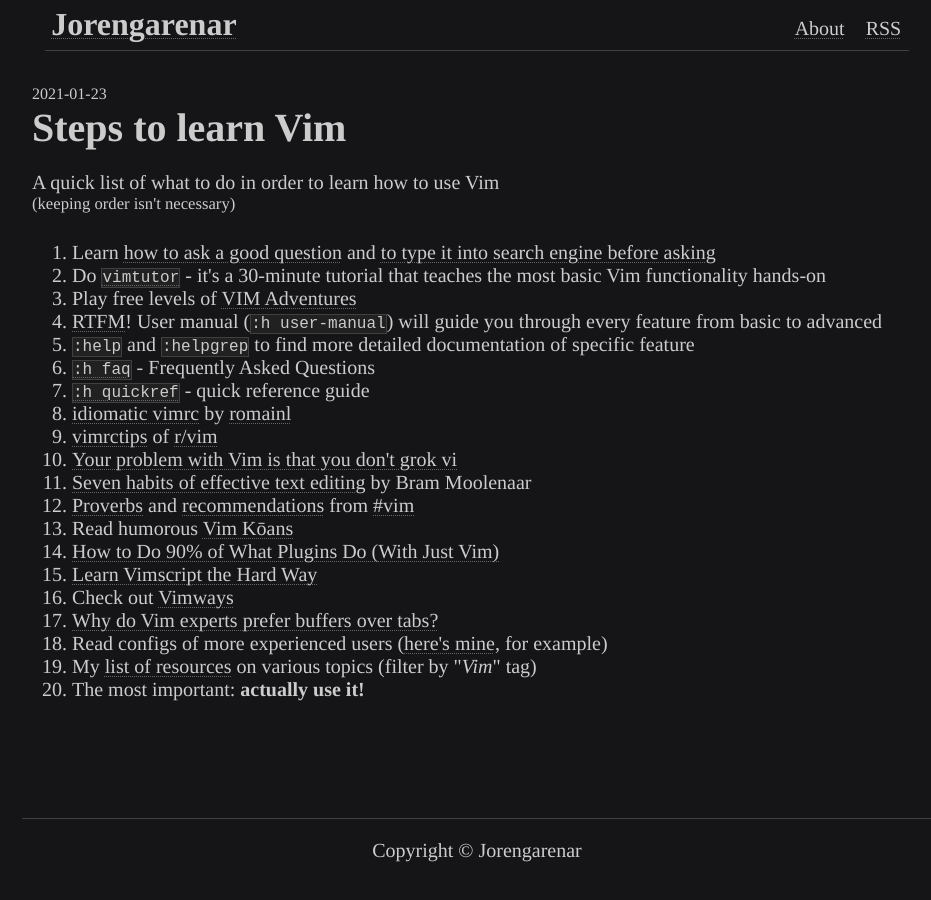
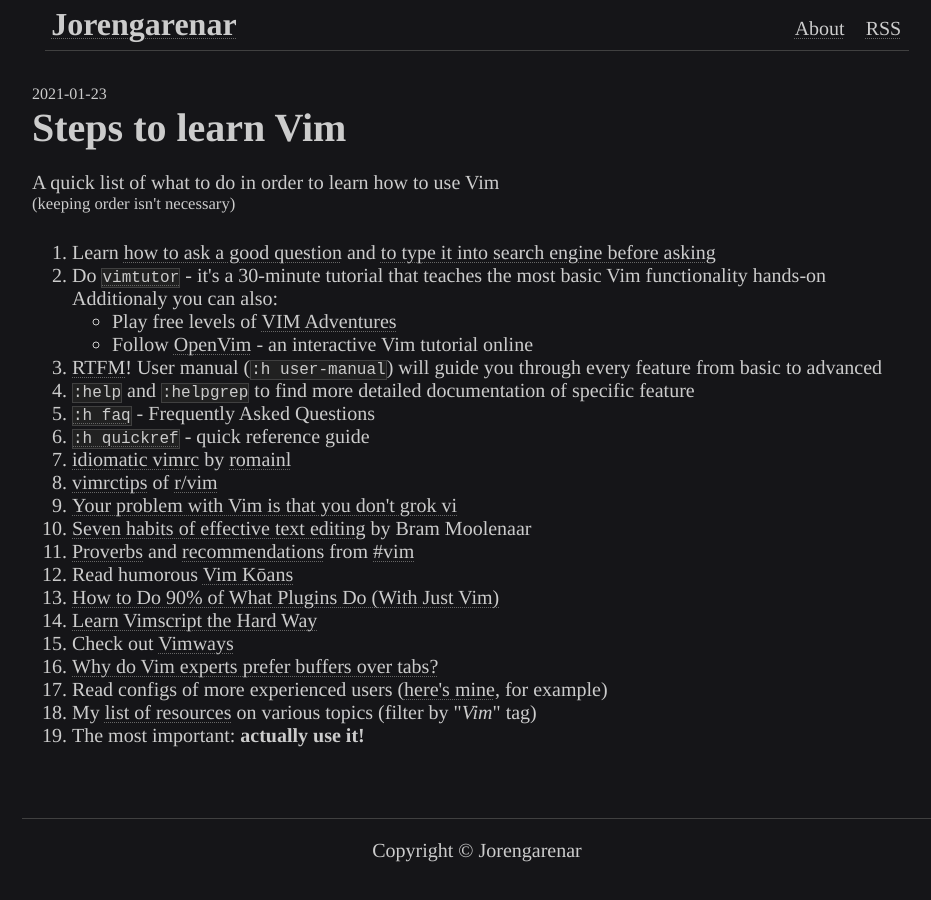
Before and after one commit to Jorenar/blog, a Jekyll site: the page built from _posts/2021-01-23-vim-learning-steps.md, in a window 1280 px wide. Shown: the whole page, without its empty margins (163-1094 px from the left). Built offline with Jekyll 4.4.1, drawn with Linux system fonts in a browser that asks for light colours.

```diff
--- a/_posts/2021-01-23-vim-learning-steps.md
+++ b/_posts/2021-01-23-vim-learning-steps.md
@@ -9,22 +9,24 @@ A quick list of what to do in order to learn how to use Vim
 <br><sup>(keeping order isn't necessary)</sup>
 
  1. Learn [how to ask a good question](https://stackoverflow.com/help/how-to-ask) and [to type it into search engine before asking](https://ddg.gg/?q=vim+start+learning)
- 2. Do [`vimtutor`](https://vimhelp.org/usr_01.txt.html#vimtutor) - it's a 30-minute tutorial that teaches the most basic Vim functionality hands-on
- 3. Play free levels of [VIM Adventures](https://vim-adventures.com)
- 4. [RTFM](https://en.wikipedia.org/wiki/RTFM)! User manual (`:h user-manual`) will guide you through every feature from basic to advanced
- 5. `:help` and `:helpgrep` to find more detailed documentation of specific feature
- 6. [`:h faq`](https://vimhelp.org/vim_faq.txt.html) - Frequently Asked Questions
- 7. [`:h quickref`](https://vimhelp.org/quickref.txt.html) - quick reference guide
- 8. [idiomatic vimrc](https://github.com/romainl/idiomatic-vimrc) by [romainl](http://romainl.github.io/)
- 9. [vimrctips](https://www.reddit.com/r/vim/wiki/vimrctips) of [r/vim](https://www.reddit.com/r/vim)
-10. [Your problem with Vim is that you don't grok vi](https://stackoverflow.com/a/1220118/10247460)
-11. [Seven habits of effective text editing](https://www.moolenaar.net/habits.html) by Bram Moolenaar
-12. [Proverbs](https://www.vi-improved.org/vim-proverbs) and [recommendations](https://www.vi-improved.org/recommendations) from [#vim](https://www.vi-improved.org/)
-13. Read humorous [Vim Kōans](https://blog.sanctum.geek.nz/vim-koans)
-14. [How to Do 90% of What Plugins Do (With Just Vim)](https://www.youtube.com/watch?v=XA2WjJbmmoM)
-15. [Learn Vimscript the Hard Way](https://learnvimscriptthehardway.stevelosh.com)
-16. Check out [Vimways](https://vimways.org/2018)
-17. [Why do Vim experts prefer buffers over tabs?](https://stackoverflow.com/a/26710166/10247460)
-18. Read configs of more experienced users ([here's mine](https://github.com/Jorengarenar/dotfiles/tree/master/vim), for example)
-19. My [list of resources](https://resources.joren.ga) on various topics (filter by "_Vim_" tag)
-20. The most important: **actually use it!**
+ 2. Do [`vimtutor`](https://vimhelp.org/usr_01.txt.html#vimtutor) - it's a 30-minute tutorial that teaches the most basic Vim functionality hands-on \
+    Additionaly you can also:
+   * Play free levels of [VIM Adventures](https://vim-adventures.com)
+   * Follow [OpenVim](https://openvim.com/) - an interactive Vim tutorial online
+ 3. [RTFM](https://en.wikipedia.org/wiki/RTFM)! User manual (`:h user-manual`) will guide you through every feature from basic to advanced
+ 4. `:help` and `:helpgrep` to find more detailed documentation of specific feature
+ 5. [`:h faq`](https://vimhelp.org/vim_faq.txt.html) - Frequently Asked Questions
+ 6. [`:h quickref`](https://vimhelp.org/quickref.txt.html) - quick reference guide
+ 7. [idiomatic vimrc](https://github.com/romainl/idiomatic-vimrc) by [romainl](http://romainl.github.io/)
+ 8. [vimrctips](https://www.reddit.com/r/vim/wiki/vimrctips) of [r/vim](https://www.reddit.com/r/vim)
+ 9. [Your problem with Vim is that you don't grok vi](https://stackoverflow.com/a/1220118/10247460)
+10. [Seven habits of effective text editing](https://www.moolenaar.net/habits.html) by Bram Moolenaar
+11. [Proverbs](https://www.vi-improved.org/vim-proverbs) and [recommendations](https://www.vi-improved.org/recommendations) from [#vim](https://www.vi-improved.org/)
+12. Read humorous [Vim Kōans](https://blog.sanctum.geek.nz/vim-koans)
+13. [How to Do 90% of What Plugins Do (With Just Vim)](https://www.youtube.com/watch?v=XA2WjJbmmoM)
+14. [Learn Vimscript the Hard Way](https://learnvimscriptthehardway.stevelosh.com)
+15. Check out [Vimways](https://vimways.org/2018)
+16. [Why do Vim experts prefer buffers over tabs?](https://stackoverflow.com/a/26710166/10247460)
+17. Read configs of more experienced users ([here's mine](https://github.com/Jorengarenar/dotfiles/tree/master/vim), for example)
+18. My [list of resources](https://resources.joren.ga) on various topics (filter by "_Vim_" tag)
+19. The most important: **actually use it!**
```
